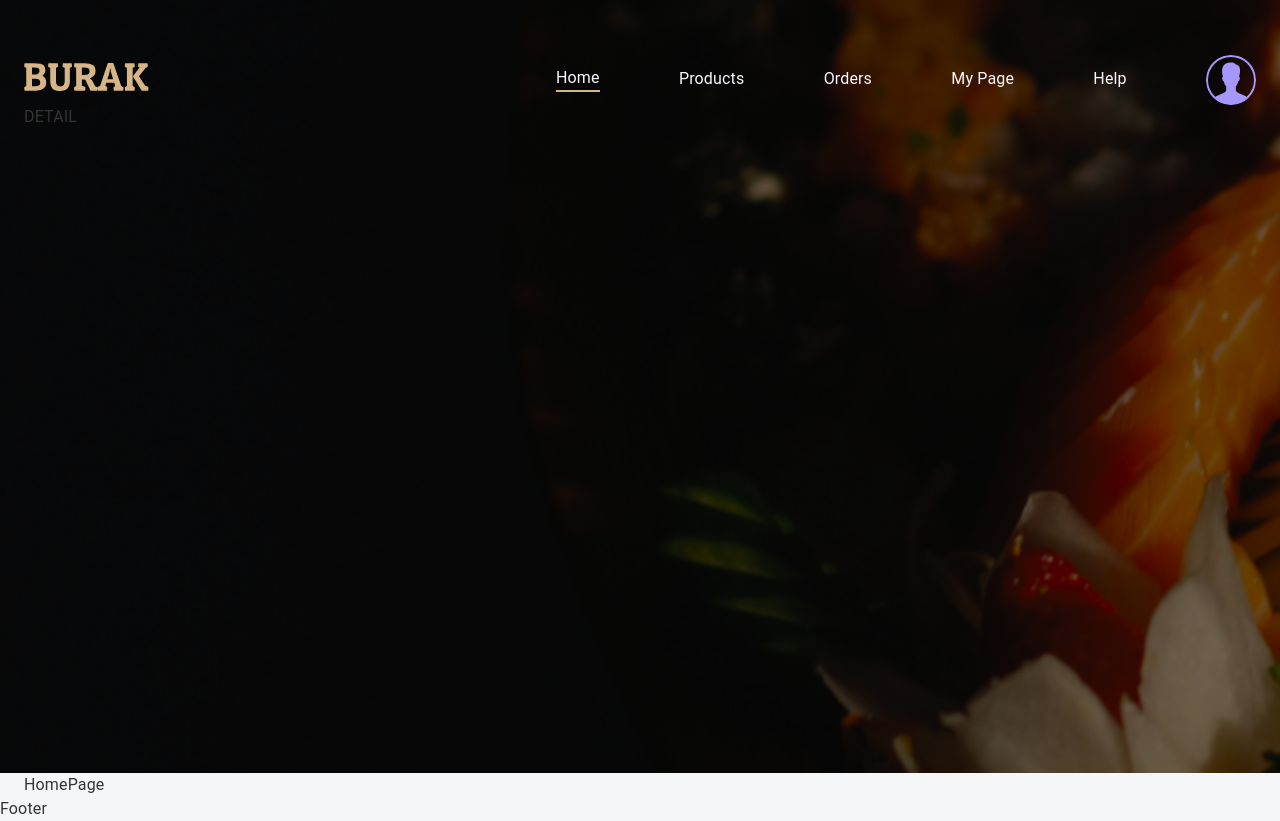
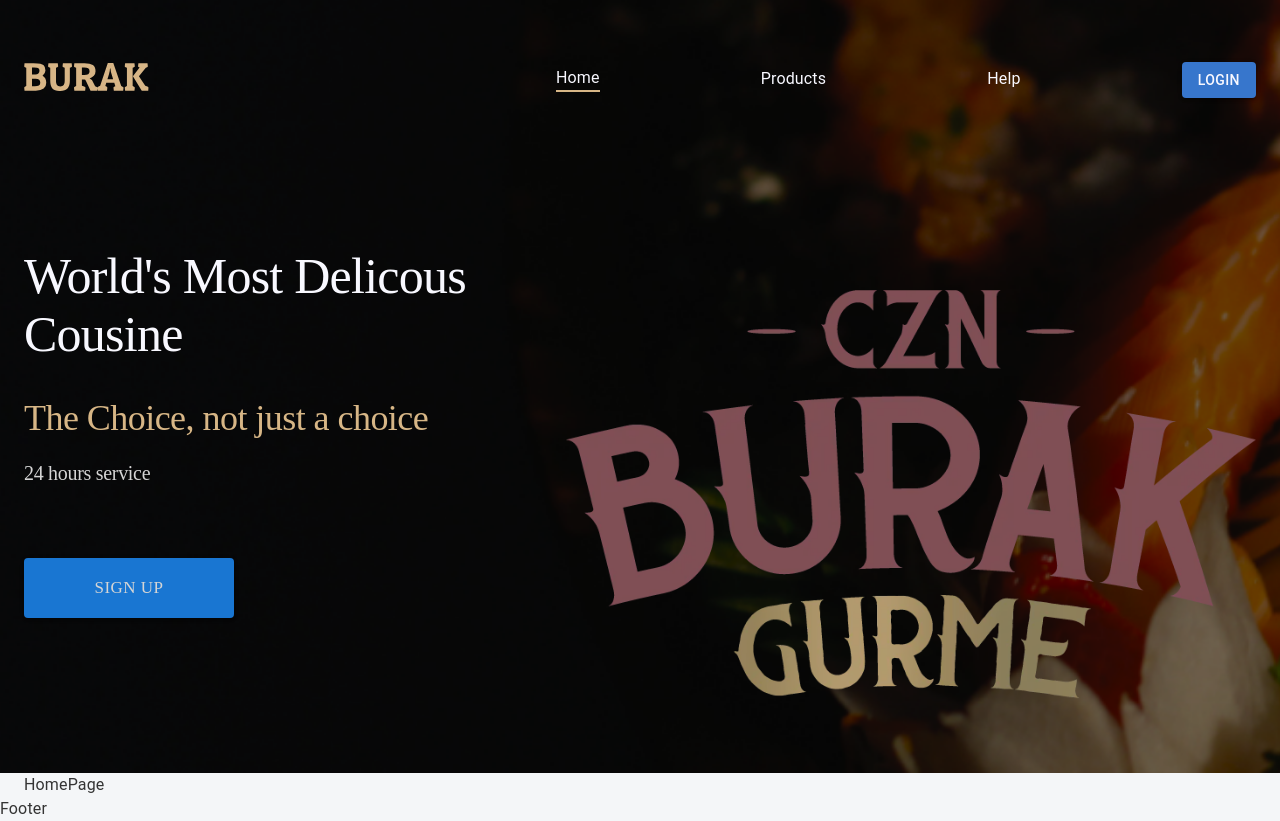
Before and after one commit to bakhtiyorovdiyorbek314-spec/burak-react, a React (Create React App) app: page / in a window 1280 px wide. Built offline with nearby package versions, Linux system fonts and the light colour scheme.

Commit message:
fix: modify homeNavbar header component

```diff
--- a/src/app/components/header/HomeNavbar.tsx
+++ b/src/app/components/header/HomeNavbar.tsx
@@ -2,7 +2,7 @@
 import { NavLink } from "react-router-dom";
 
 export function HomeNavbar() {
-  const authMember = true;
+  const authMember = null;
   return (
     <div className="home-navbar">
       <Container className="navbar-container">
@@ -59,7 +59,25 @@
             )}
           </Stack>
         </Stack>
-        <Stack>DETAIL</Stack>
+        <Stack className="header-frame">
+          <Stack className="detail">
+            <Box className="head-main-txt">World's Most Delicous Cousine</Box>
+            <Box className="wel-txt">The Choice, not just a choice</Box>
+            <Box className="service-txt">24 hours service</Box>
+            <Box className="signup">
+              {!authMember ? (
+                <Button variant="contained" className="signup-button">
+                  SIGN UP
+                </Button>
+              ) : null}
+            </Box>
+          </Stack>
+          <Stack>
+            <Box className="logo-frame">
+              <div className="logo-img"></div>
+            </Box>
+          </Stack>
+        </Stack>
       </Container>
     </div>
   );
--- a/src/css/navbar.css
+++ b/src/css/navbar.css
@@ -72,3 +72,86 @@
 .home-navbar div.hover-line:after {
   transform-origin: 0% 50%;
 }
+
+.home-navbar .navbar-container .header-frame {
+  margin-top: 142px;
+  height: 462px;
+  display: flex;
+  flex-direction: row;
+  justify-content: space-between;
+}
+
+.home-navbar .navbar-container .header-frame .detail {
+  width: 510px;
+  display: flex;
+  flex-direction: column;
+}
+.home-navbar .navbar-container .header-frame .detail .head-main-txt {
+  width: 450px;
+  height: 150px;
+  font-family: "Roboto Serif";
+  font-size: 50px;
+  font-style: normal;
+  font-weight: 500;
+  line-height: normal;
+  letter-spacing: -0.75px;
+  color: #f8f8ff;
+}
+
+.home-navbar .navbar-container .header-frame .detail .wel-txt {
+  width: 510px;
+  height: 42px;
+  font-family: "Roboto Serif";
+  font-size: 36px;
+  font-style: normal;
+  font-weight: 400;
+  line-height: normal;
+  letter-spacing: -0.54px;
+  color: #d7b686;
+}
+
+.home-navbar .navbar-container .header-frame .detail .service-txt {
+  margin-top: 23px;
+  width: 153px;
+  height: 23px;
+  font-family: "Roboto Serif";
+  font-size: 20px;
+  font-style: normal;
+  font-weight: 400;
+  line-height: normal;
+  letter-spacing: -0.3px;
+  color: #d5d5d5;
+}
+
+.home-navbar .navbar-container .detail .signup {
+  margin-top: 73px;
+}
+
+.home-navbar .navbar-container .detail .signup .signup-button {
+  width: 210px;
+  height: 60px;
+  border-radius: 4px;
+  background: #1976d2;
+  text-align: center;
+  font-family: "Poppins";
+  font-size: 17px;
+  font-style: normal;
+  font-weight: 400;
+  line-height: normal;
+  color: #d5d5d5;
+}
+
+.home-navbar .navbar-container .logo-frame {
+  margin-top: 43px;
+  width: 690px;
+  height: 419px;
+}
+
+.home-navbar .navbar-container .logo-frame .logo-img {
+  width: 100%;
+  height: 100%;
+  background: url("/public/img/logo.webp");
+  background-size: contain;
+  background-repeat: no-repeat;
+  filter: invert(27%);
+}
```
